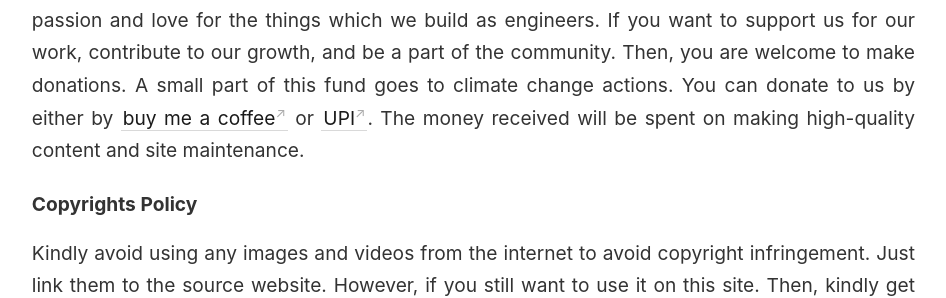
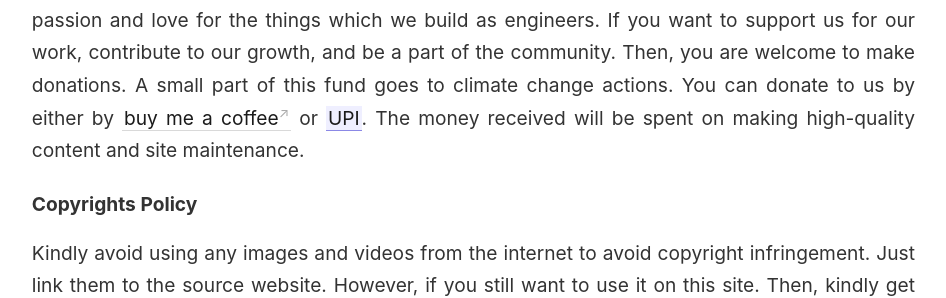
Before and after one commit to ajaygunalan/biomedrobo, a Jekyll site: the page built from _pages/index.md, in a window 1280 px wide. Shown: the part 874-1172 px from the top of the page, without its empty margins (45-991 px from the left). Built offline with Jekyll 4.4.1, drawn with Linux system fonts in a browser that asks for light colours.

Commit message:
correction

```diff
--- a/_includes/nav.html
+++ b/_includes/nav.html
@@ -1,4 +1,4 @@
 <div>
     <a class="internal-link" href="{{ site.baseurl }}/"><b>{{ site.title }}</b></a>
-    <a class="internal-link" href="{{ site.baseurl/content}}/"><b>Content</b></a>
+    <a class="internal-link" href="{{ site.baseurl}}/content /"><b>Content</b></a>
 </div>
--- a/_pages/index.md
+++ b/_pages/index.md
@@ -20,7 +20,7 @@ The life of this site is not to repeat what others have done. Instead, select th
 You can travel to a particular topic by clicking on it. You can find all the topics on the [[content]] page. Kindly note that the link will appear if something has been published on that topic. Suppose you like what we do and want to be a part of this initiative. Then, kindly mail us at [admin at biomedrobo dot com](mailto:admin%20at%20biomedrobo%20dot%20com).
 
 #### Monetary Policy
-We do not believe in an advertisement. We just want to provide great quality content out of passion and love for the things which we build as engineers. If you want to support us for our work, contribute to our growth, and be a part of the community. Then, you are welcome to make donations. A small part of this fund goes to climate change actions. You can donate to us by either by [buy me a coffee](https://www.buymeacoffee.com//biomedRobo) or [UPI](/upi). The money received will be spent on making high-quality content and site maintenance.
+We do not believe in an advertisement. We just want to provide great quality content out of passion and love for the things which we build as engineers. If you want to support us for our work, contribute to our growth, and be a part of the community. Then, you are welcome to make donations. A small part of this fund goes to climate change actions. You can donate to us by either by [buy me a coffee](https://www.buymeacoffee.com//biomedRobo) or [UPI](/upi){: .internal-link}. The money received will be spent on making high-quality content and site maintenance.
 
 #### Copyrights Policy
 Kindly avoid using any images and videos from the internet to avoid copyright infringement. Just link them to the source website. However, if you still want to use it on this site. Then, kindly get proper permission to use them. If you use books, conference articles, and journal papers, kindly cite them using BibTeX.
```
